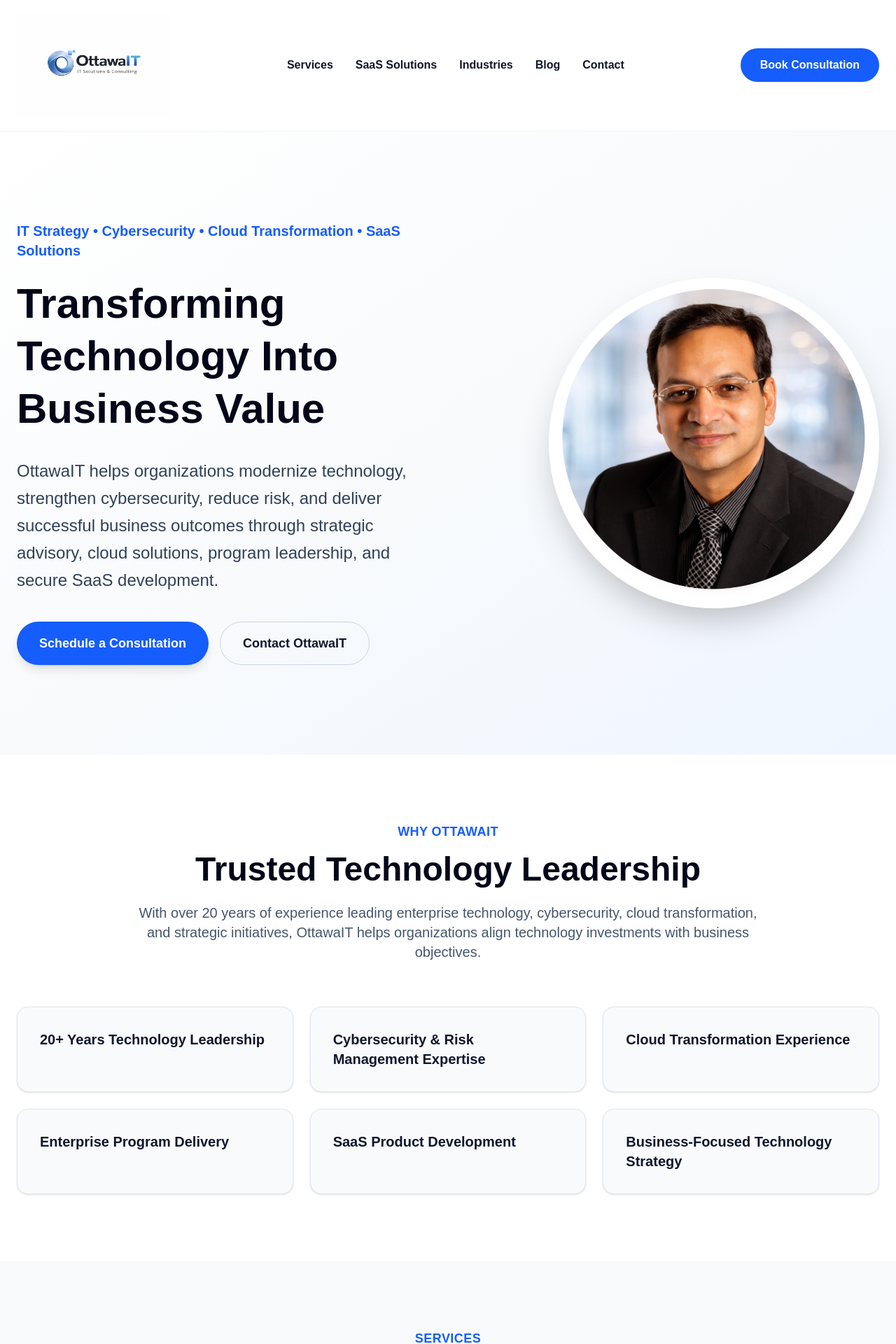
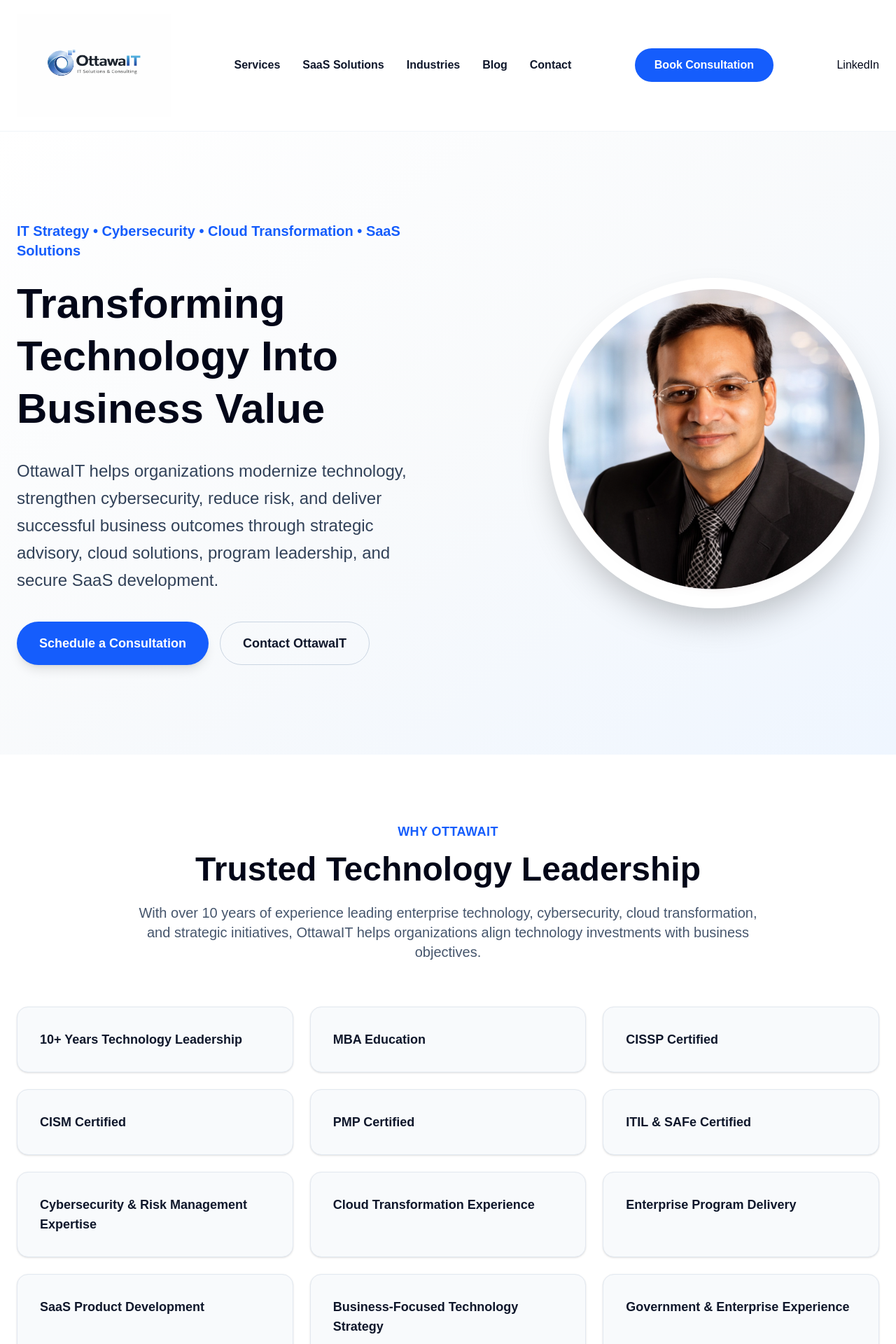
Before and after one commit to piyushinottawa/ottawait, a Next.js app: page / in a window 1280 px wide. Shown: the top 1920 px of the page at 70% size. Built offline with nearby package versions, Linux system fonts and the light colour scheme.

Commit message:
Update Why OttawaIT credentials

```diff
--- a/app/page.tsx
+++ b/app/page.tsx
@@ -24,12 +24,18 @@
 ];
 
 const whyOttawaIT = [
-  "20+ Years Technology Leadership",
+  "10+ Years Technology Leadership",
+  "MBA Education",
+  "CISSP Certified",
+  "CISM Certified",
+  "PMP Certified",
+  "ITIL & SAFe Certified",
   "Cybersecurity & Risk Management Expertise",
   "Cloud Transformation Experience",
   "Enterprise Program Delivery",
   "SaaS Product Development",
   "Business-Focused Technology Strategy",
+  "Government & Enterprise Experience",
 ];
 
 const industries = [
@@ -99,6 +105,14 @@
           >
             Book Consultation
           </a>
+          <a
+  href="https://www.linkedin.com/in/impiyushagarwal/"
+  target="_blank"
+  rel="noopener noreferrer"
+  className="hover:text-blue-600 transition"
+>
+  LinkedIn
+</a>
         </div>
       </header>
 
@@ -164,7 +178,7 @@
               Trusted Technology Leadership
             </h2>
             <p className="mt-6 text-xl text-slate-600 max-w-4xl mx-auto">
-              With over 20 years of experience leading enterprise technology,
+              With over 10 years of experience leading enterprise technology,
               cybersecurity, cloud transformation, and strategic initiatives,
               OttawaIT helps organizations align technology investments with
               business objectives.
@@ -177,7 +191,7 @@
                 key={item}
                 className="rounded-2xl border border-slate-200 bg-slate-50 p-8 shadow-sm"
               >
-                <h3 className="text-xl font-bold text-slate-900">{item}</h3>
+                <h3 className="text-lg font-bold text-slate-900">{item}</h3>
               </div>
             ))}
           </div>
@@ -288,7 +302,7 @@
             </p>
           </div>
 
-          <div className="grid md:grid-cols-2 lg:grid-cols-3 gap-6">
+          <div className="grid md:grid-cols-2 lg:grid-cols-4 gap-6">
             {industries.map((industry) => (
               <div
                 key={industry}
```
